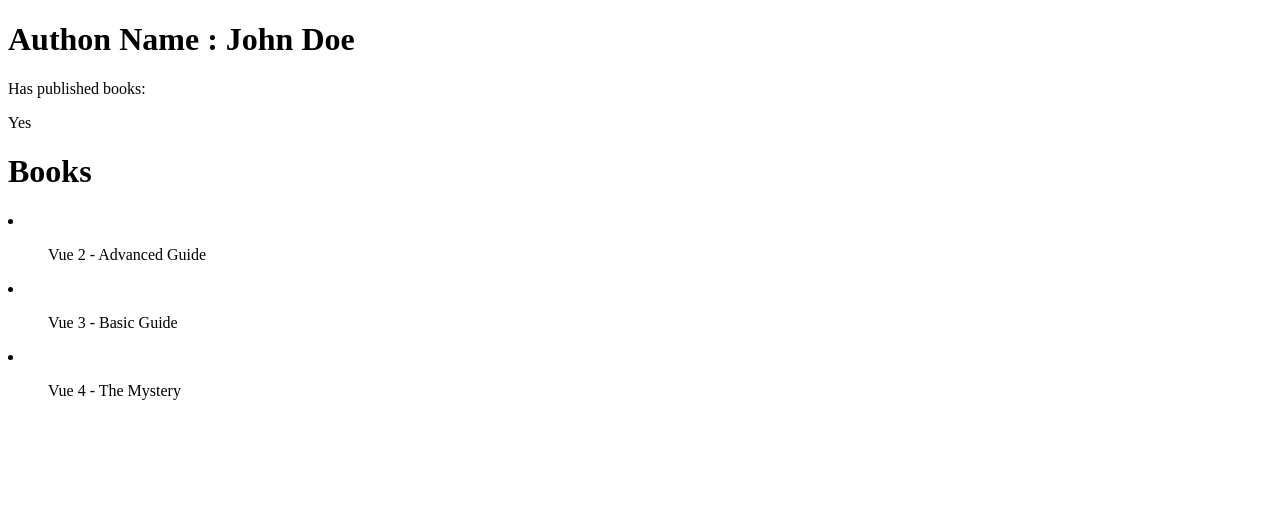
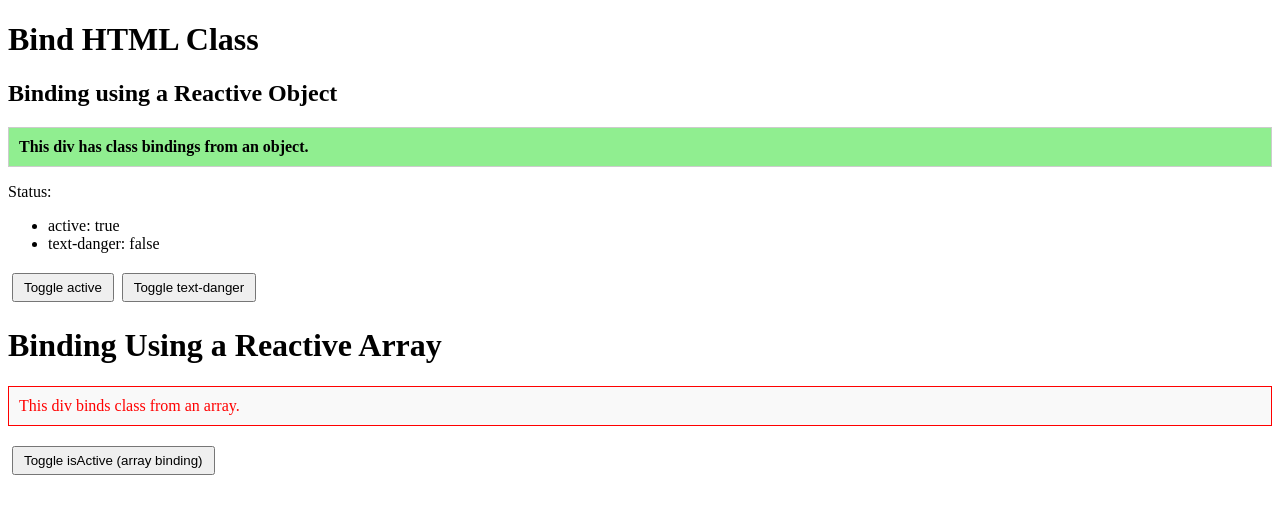
Before and after one commit to Measum-Shah/Vue-Learning, a Vue app in the folder vue-basics/: page / in a window 1280 px wide. Shown: the top 514 px of the page. Built offline with nearby package versions, Linux system fonts and the light colour scheme.

Commit message:
learned html class binding

```diff
--- a/vue-basics/src/App.vue
+++ b/vue-basics/src/App.vue
@@ -24,7 +24,12 @@
     <!-- <Reactive /> -->
 
      <!-- This Component Shows the usage of Computed() -->
-    <Computed />
+    <!-- <Computed /> -->
+
+    <!-- This Component shows Binding HTML Class to something-->
+    <BindHtmlClass />
+
+
 </div>
 </template>
 <script setup lang="js">
@@ -36,6 +41,7 @@ import Modifiers from './components/Modifiers.vue';
 import Ref from './components/reactivity/Ref.vue';
 import Reactive from './components/reactivity/Reactive.vue';
 import Computed from './components/Computed.vue';
+import BindHtmlClass from './components/BindHtmlClass.vue';
 </script>
 <style lang="">
 
--- /dev/null
+++ b/vue-basics/src/components/BindHtmlClass.vue
@@ -0,0 +1,81 @@
+<template>
+  <div>
+    <h1>Bind HTML Class</h1>
+    <h2>Binding using a Reactive Object</h2>
+
+    <!-- 🔗 Object-based dynamic class binding -->
+    <div class="static" :class="classObject">
+      This div has class bindings from an object.
+    </div>
+
+    <!-- 🧾 Display current class states -->
+    <p>Status:</p>
+    <ul>
+      <li>active: {{ classObject.active }}</li>
+      <li>text-danger: {{ classObject['text-danger'] }}</li>
+    </ul>
+
+    <!-- 🔘 Toggle buttons for object-based class binding -->
+    <button @click="classObject.active = !classObject.active">
+      Toggle active
+    </button>
+    <button @click="classObject['text-danger'] = !classObject['text-danger']">
+      Toggle text-danger
+    </button>
+  </div>
+
+  <div>
+    <h1>Binding Using a Reactive Array</h1>
+
+    <!-- 🔗 Array-based class binding -->
+    <!-- isActive.value is used because isActive is a ref -->
+    <!-- dangerClass is applied unconditionally (constant string) -->
+    <div
+      class="static"
+      :class="[isActive.value ? activeClass : '', dangerClass]"
+    >
+      This div binds class from an array.
+    </div>
+
+    <!-- 🔘 Button to toggle isActive state -->
+    <button @click="isActive.value = !isActive.value">
+      Toggle isActive (array binding)
+    </button>
+  </div>
+</template>
+
+<script setup>
+import { reactive, ref } from 'vue' // ✅ Added `ref` import
+
+// 🧠 Reactive object for object-based class binding
+const classObject = reactive({
+  active: true,
+  'text-danger': false
+})
+
+// 🎯 Reactive ref for array-based class binding
+const isActive = ref(true) // ✅ Declared properly
+
+// 📌 Static class names to be used conditionally in the array
+const activeClass = 'active'
+const dangerClass = 'text-danger'
+</script>
+
+<style scoped>
+.static {
+  padding: 10px;
+  border: 1px solid #ccc;
+  margin: 1rem 0;
+  background-color: #f9f9f9;
+}
+
+.active {
+  background-color: lightgreen;
+  font-weight: bold;
+}
+
+.text-danger {
+  color: red;
+  border-color: red;
+}
+</style>
```
